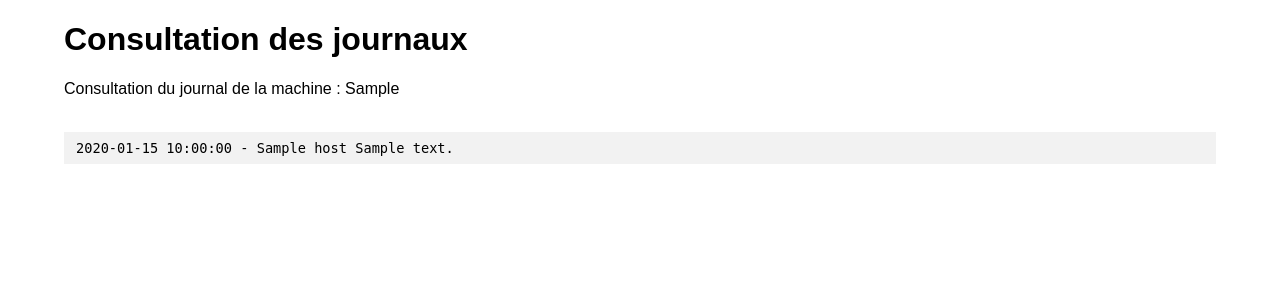
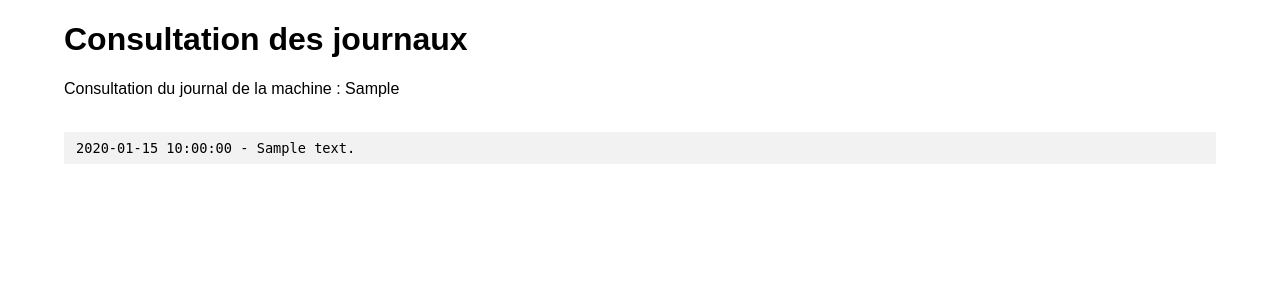
Before and after one commit to PsikoGit/sae302, a Flask app: template app/templates/user/journaux_log.html in a window 1280 px wide. Shown: the part 48-348 px from the top of the page. Run offline with Flask 3, Linux system fonts and the light colour scheme; the template is opened without the code that fills it: most values are stand-ins (such as "Sample title", 1, 10 or a date in 2020).

Commit message:
correction bug

```diff
--- a/app/routes/routes.py
+++ b/app/routes/routes.py
@@ -85,7 +85,7 @@ def journaux_log():
             except ServerConnectionError as e:
                 msg = e
             except ValueError:
-                msg = "problème de valeur sur les logs des serveurs distants (sûrement dû à la formatation des dates)"
+                msg = "Problème de valeur sur les logs des serveurs distants (sûrement dû au formatage des dates modernes, lisez la doc pour régler ce problème)"
 
     return render_template('user/journaux_log.html',liste_server=server,user=user,lines=lines,msg=msg)
 
--- a/app/ssh.py
+++ b/app/ssh.py
@@ -52,9 +52,9 @@ def get_log(servers):
 
             lines = lines.stdout.strip().splitlines()
             for line in lines:
-                line = line.split(None,4)
+                line = line.split(None,3)
                 date = get_date(line[:3])
-                dico = {"date":date,"host":line[3],"message":line[4]}
+                dico = {"date":date,"message":line[3]}
                 logs.append(dico)
 
         except (TimeoutError, NoValidConnectionsError, SSHException, UnexpectedExit) as e:
--- a/app/templates/user/journaux_log.html
+++ b/app/templates/user/journaux_log.html
@@ -18,7 +18,7 @@
 
 	{% if lines %}
 			{% for line in lines%}
-				<pre class="log-line">{{ line["date"] }} - {{ line["host"] }} {{ line["message"] }}</pre>
+				<pre class="log-line">{{line.date}} - {{line.message}}</pre>
 			{%endfor%}
 	{% endif %}
 </div>
```
